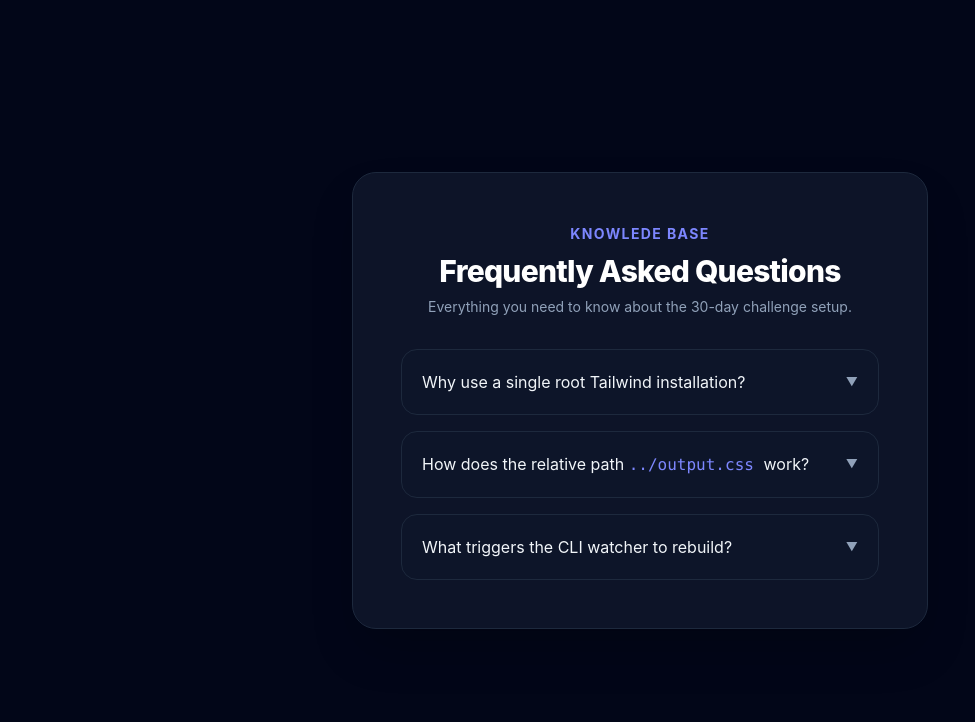
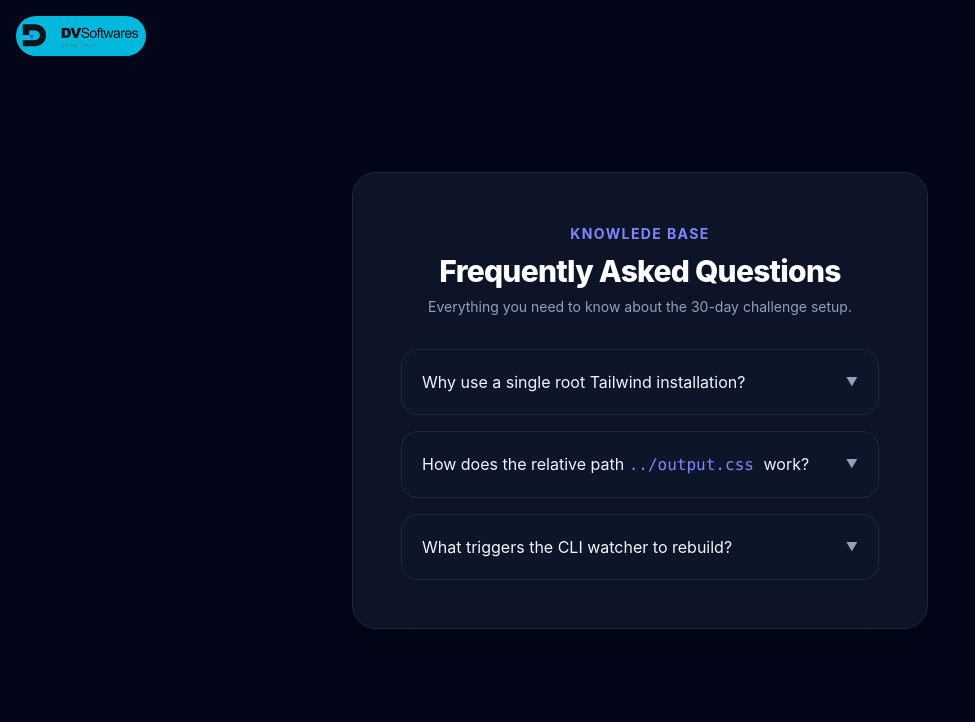
Before and after one commit to DVSoftwares/30days-30Projects, a website: page Dropdown/Dropdown.html in a window 1280 px wide. Shown: the whole page, without its empty margins (0-975 px from the left). Drawn offline with Linux system fonts and the light colour scheme.

Commit message:
DVSoftwares LOGO

```diff
--- a/Dropdown/Dropdown.html
+++ b/Dropdown/Dropdown.html
@@ -7,6 +7,9 @@
         <link rel="stylesheet" href="../output.css">
     </head>
     <body class="flex min-h-screen flex-col items-center justify-center bg-slate-950 p-4 font-sans text-slate-100 antialiased selection:bg-indigo-500 selection:text-white">
+     <div class="absolute top-4 left-4 bg-cyan-500 rounded-full p-1">
+        <img src="../Images/DVS lg.png" class="h-8 w-auto" alt="Logo" bg-transparent>
+     </div>
         <main class="w-full max-w-xl rounded-3xl border border-slate-800 bg-slate-900/90 p-8 shadow-2xl backdrop-blur-xl sm:p-12">
 
             <header class="mb-8 text-center">
```
